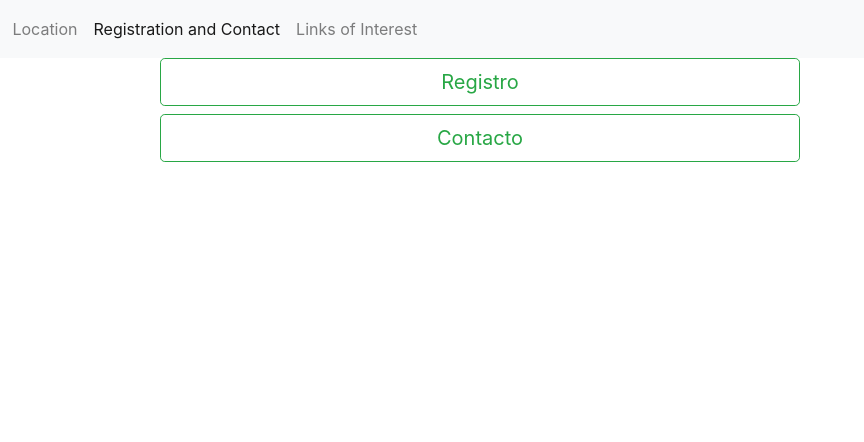
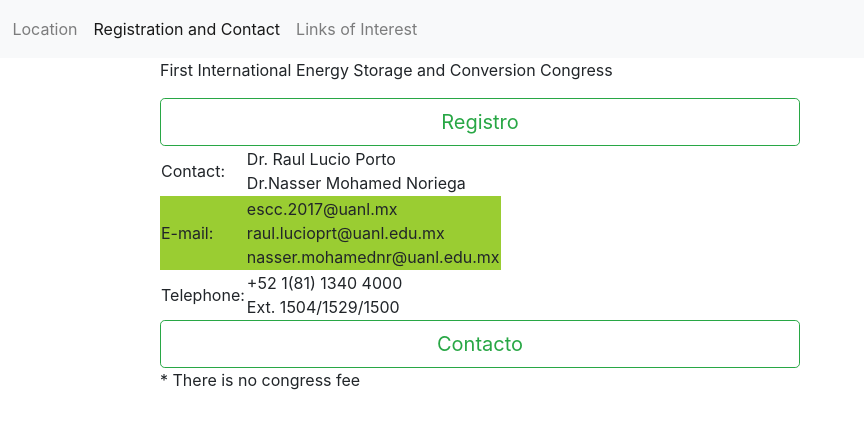
Before and after one commit to Osbaldo/FSWRegistroconfe, a plain HTML site: page RegistrationContact.html in a window 1280 px wide. Shown: the top 442 px of the page, 416-1280 px from the left. Drawn offline with nearby package versions, Linux system fonts and the light colour scheme.

Commit message:
falta una pagina y otra con estilos

```diff
--- a/RegistrationContact.html
+++ b/RegistrationContact.html
@@ -69,13 +69,25 @@
     <!--Registro-->
 
     <div class="contenido" id="registros">
-
-
+        <p>First International Energy Storage and Conversion Congress</p>
         <button id="registro" type="button" class="btn btn-outline-success btn-lg btn-block" data-toggle="modal" data-target="#registrar">Registro</button>
-
+        <table>
+            <tr>
+                <td>Contact:</td>
+                <td>Dr. Raul Lucio Porto<br>Dr.Nasser Mohamed Noriega</td>
+            </tr>
+            <tr>
+                <td>E-mail:</td>
+                <td>escc.2017@uanl.mx<br>raul.lucioprt@uanl.edu.mx<br>nasser.mohamednr@uanl.edu.mx</td>
+            </tr>
+            <tr>
+                <td>Telephone:</td>
+                <td>+52 1(81) 1340 4000<br>Ext. 1504/1529/1500</td>
+            </tr>
+        </table>
 
         <button id="contacto" type="button" class="btn btn-outline-success btn-lg btn-block" data-toggle="modal" data-target="#contactar">Contacto</button>
-
+        <p>* There is no congress fee</p>
 
     </div>
 
--- a/css/congresostyle.css
+++ b/css/congresostyle.css
@@ -37,6 +37,6 @@ html {
      height: 50%
   }
   .conferencistas {
-    width: 120px;
-     height: 120px
+    width: 130px;
+     height: 130px
   }
```
Also changed, not shown: Location.html (+1 -1 lines).
